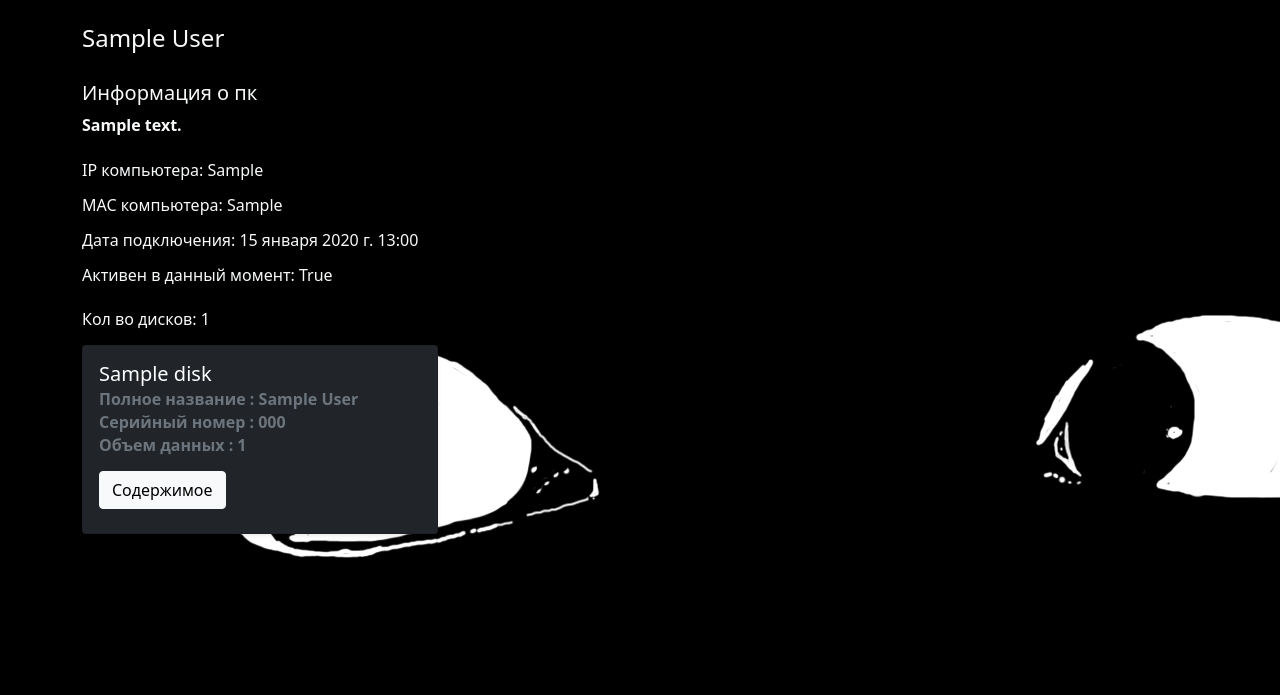
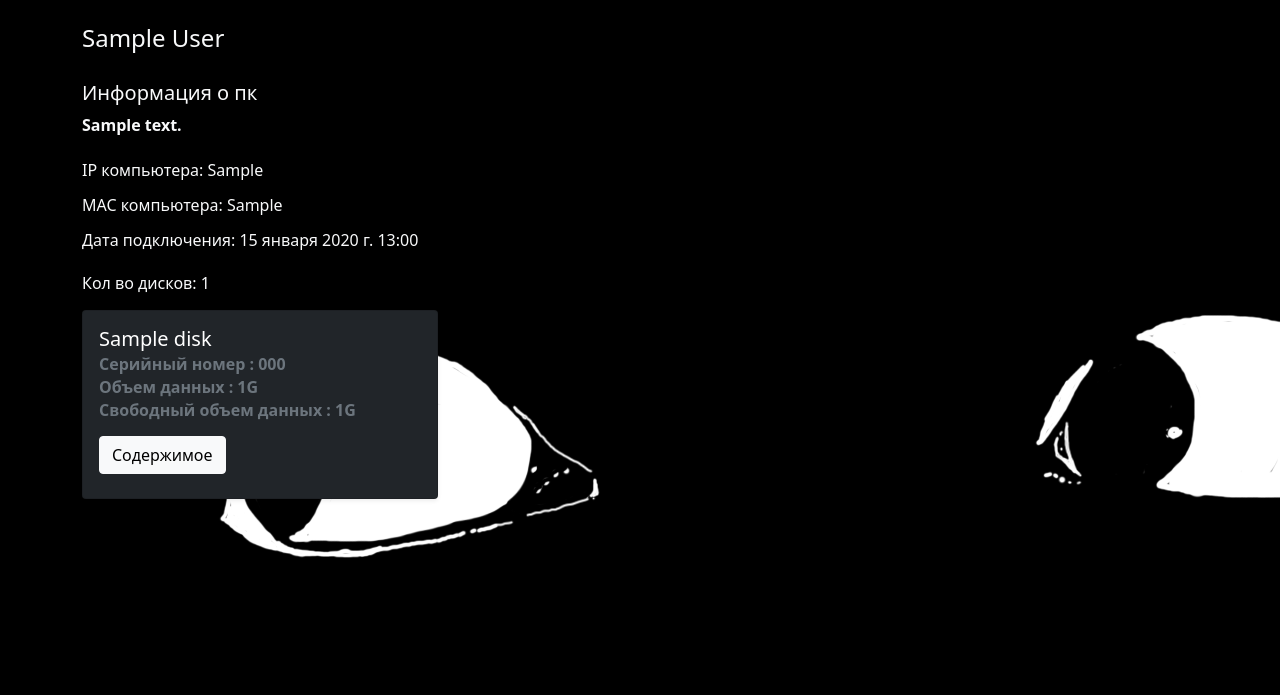
Before and after one commit to YannGotti/monopoly-django, a Django app: page /pc/1/ in a window 1280 px wide. Shown: the top 695 px of the page. Run offline with Django 4.2, Linux system fonts and the light colour scheme; tables that the repository leaves empty hold one stand-in row (values such as "Sample post").

Commit message:
add free size and total size disks

```diff
--- a/monopoly-django/monopoly/pc/models.py
+++ b/monopoly-django/monopoly/pc/models.py
@@ -20,8 +20,8 @@ class UserPc(models.Model):
 class Disk(models.Model):
     ''' данные диска'''
     name = models.CharField('Имя диска', max_length=100)
-    full_name = models.CharField('Полное имя диска', max_length=100, null=True)
     serial_number = models.CharField('Серийный номер', max_length=100, null=True)
+    free_range = models.IntegerField('Свободный объем диска', null=True)
     range = models.IntegerField('Объем диска', null=True)
     user_pc = models.ForeignKey(UserPc, on_delete=models.CASCADE)
 
--- a/monopoly-django/monopoly/pc/views.py
+++ b/monopoly-django/monopoly/pc/views.py
@@ -75,9 +75,9 @@ class ClientAddInfoDrive(View):
         if (not disk):
             return HttpResponse('Not disk')
 
-        disk[0].full_name = data.get("full_name")
         disk[0].serial_number = data.get("serial_number")
         disk[0].range = data.get("range")
+        disk[0].free_range = data.get("free_range")
 
         disk[0].save()
 
--- a/monopoly-django/monopoly/templates/pc/pc.html
+++ b/monopoly-django/monopoly/templates/pc/pc.html
@@ -35,11 +35,11 @@
             </div>
         </div>
 
-        <div class="row d-flex justify-content-center back_color">
+        <!--div class="row d-flex justify-content-center back_color">
             <div class="col-12 mt-1 mb-1" style="text-align: left;">
                 <h6 class="text-light">Активен в данный момент: {{ pc.on_active }}</h6>
             </div>
-        </div>
+        </div-->
 </section>
 
 
@@ -58,9 +58,9 @@
                 <div class="card text-white bg-dark mb-3 shadow-sm">
                     <div class="card-body">
                     <h5 class="card-title">{{ disk.name }}</h5>
-                    <h6 class="card-subtitle mb-2 text-muted text-weight-custom">Полное название : {{ disk.full_name }}</h6>
                     <h6 class="card-subtitle mb-2 text-muted text-weight-custom">Серийный номер : {{ disk.serial_number }}</h6>
-                    <h6 class="card-subtitle mb-2 text-muted text-weight-custom">Объем данных : {{ disk.range }}</h6>
+                    <h6 class="card-subtitle mb-2 text-muted text-weight-custom">Объем данных : {{ disk.range }}G</h6>
+                    <h6 class="card-subtitle mb-2 text-muted text-weight-custom">Свободный объем данных : {{ disk.free_range }}G</h6>
                     <div class="mt-3 mb-2">
                         <a href="{% url 'data_disk' pc.id disk.id%}" class="btn btn-light text-weight-buttons">Содержимое</a>
                     </div>
```
Also changed, not shown: monopoly-django/monopoly/pc/migrations/0003_remove_disk_full_name_disk_free_range.py (added), 1 other file.
